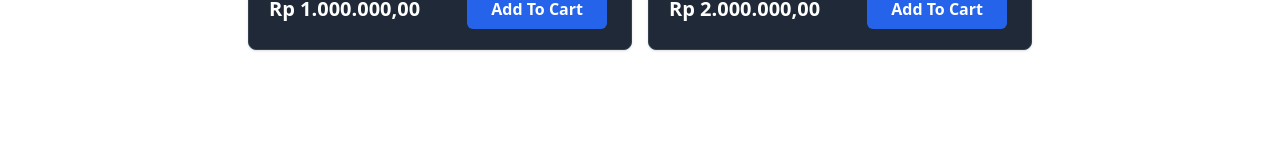
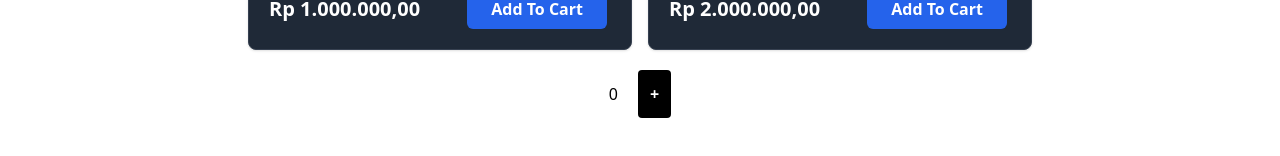
Before and after one commit to denisrahmadi/learn-react-vipstudio, a React (Vite) app: page /products in a window 1280 px wide. Shown: the part 550-706 px from the top of the page. Built offline with nearby package versions, Linux system fonts and the light colour scheme.

Commit message:
Implement stateless component (class component)

```diff
--- /dev/null
+++ b/src/Components/Fragments/Counter.jsx
@@ -0,0 +1,27 @@
+import React from 'react';
+
+class Counter extends React.Component {
+    constructor(props) {
+        super(props);
+        this.state = {
+            count: 0
+        }
+    }
+    render() {
+        return (
+            <>
+                <div className='flex items-center'>
+                    <h1 className='mr-5'>{this.state.count}</h1>
+                    <button
+                        className="bg-black text-white p-3 font-bold rounded"
+                        onClick={() => {this.setState({count: this.state.count + 1})}}
+                    >
+                        +
+                    </button>
+                </div>
+            </>
+        );
+    }
+}
+
+export default Counter
--- a/src/pages/products.jsx
+++ b/src/pages/products.jsx
@@ -1,5 +1,6 @@
 import Button from "../Components/Elements/Button";
 import CardProduct from "../Components/Fragments/CardProduct";
+import Counter from "../Components/Fragments/Counter";
 
 
 const products = [
@@ -41,6 +42,9 @@ const ProductsPage = () => {
                     </CardProduct>
                 ))}
             </div>
+            <div className="flex w-100 justify-center">
+                <Counter />
+            </div>
         </>
     );
 };
```
